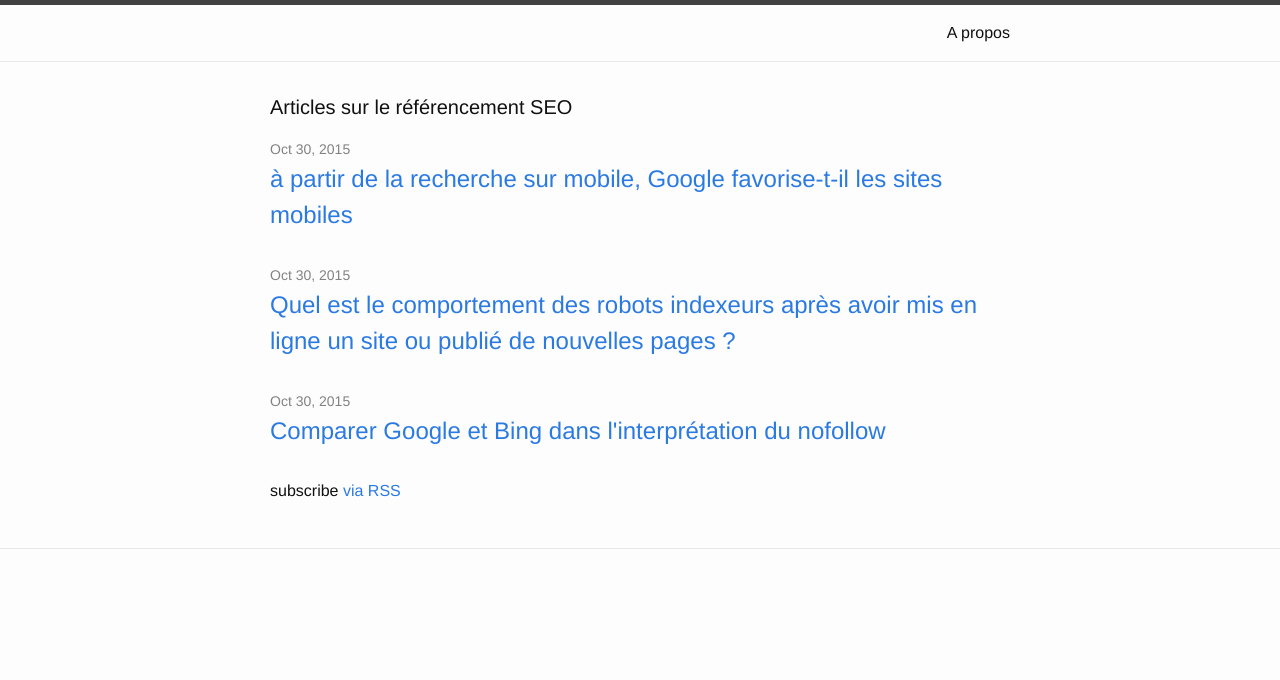
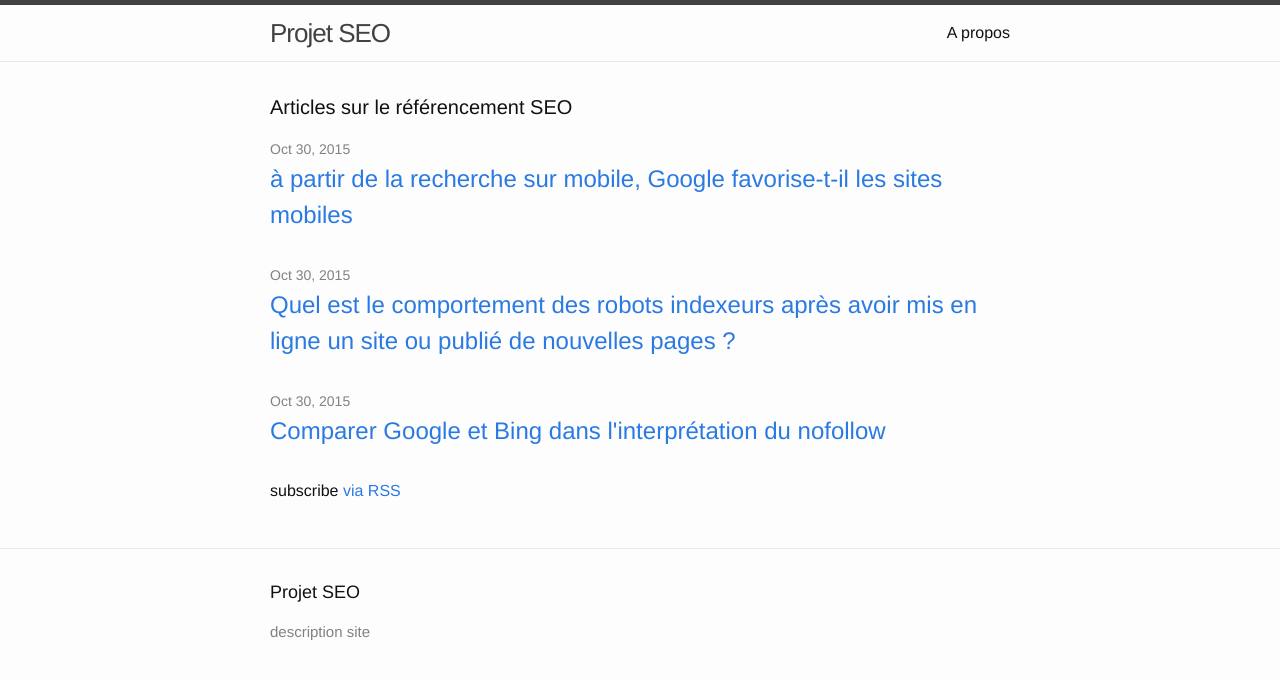
Before and after one commit to pierloui/pierloui.github.io, a Jekyll site: the page built from index.html, in a window 1280 px wide. Shown: the top 680 px of the page. Built offline with Jekyll 4.4.1, drawn with Linux system fonts in a browser that asks for light colours.

Commit message:
Update _config.yml

```diff
--- a/_config.yml
+++ b/_config.yml
@@ -1,3 +1,6 @@
+title: "Projet SEO"
+description: "description site"
+
 baseurl: ""
 url: "http://0.0.0.0:4000/" # the base hostname & protocol for your site
 twitter_username:
```
